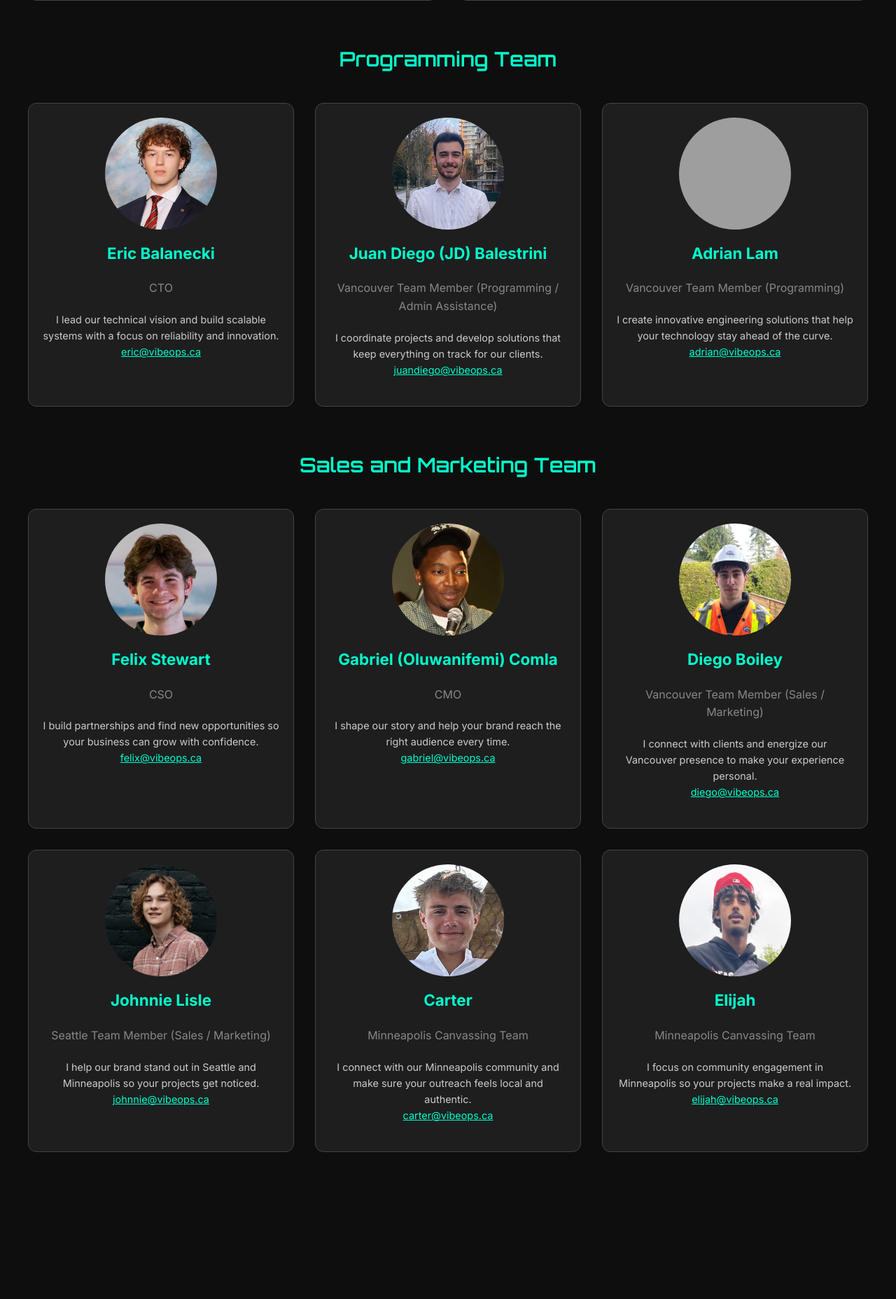
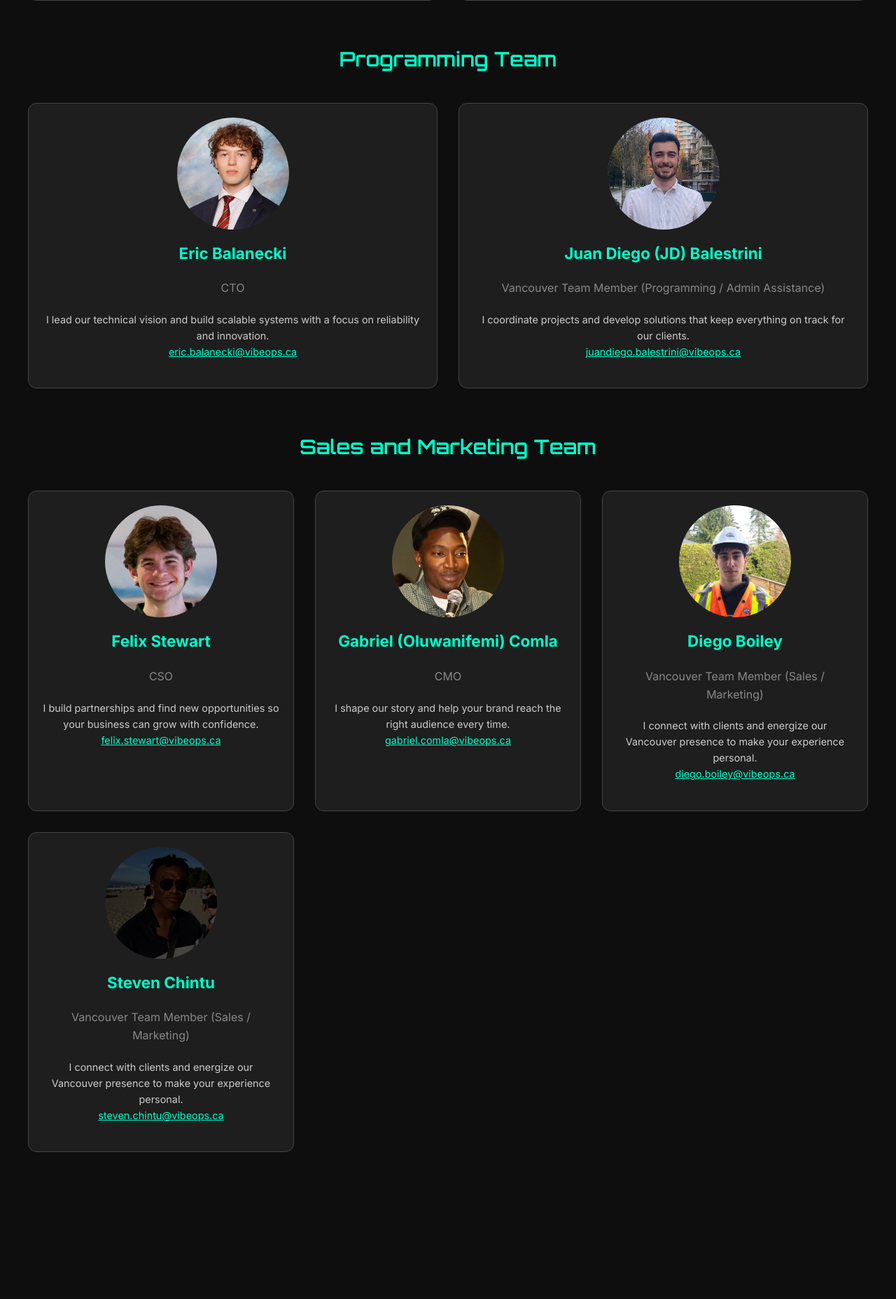
Before and after one commit to VibeOps-Git/vibeops-site-v2, a Flask app: page /team in a window 1280 px wide. Shown: the part 909-2765 px from the top of the page at 70% size. Run offline with Flask 3, Linux system fonts and the light colour scheme; parts of the project's set-up code (start-up, migrations or seed data) failed here and were passed over; grey boxes are pictures that could not be loaded.

Commit message:
Update team.html

```diff
--- a/templates/team.html
+++ b/templates/team.html
@@ -45,7 +45,7 @@
                     <p class="role">CTO</p>
                     <p class="bio">
                         I lead our technical vision and build scalable systems with a focus on reliability and innovation.<br>
-                        <a href="mailto:eric@vibeops.ca">eric@vibeops.ca</a>
+                        <a href="mailto:eric.balanecki@vibeops.ca">eric.balanecki@vibeops.ca</a>
                     </p>
                 </div>
                 <div class="team-card">
@@ -56,18 +56,7 @@
                     <p class="role">Vancouver Team Member (Programming / Admin Assistance)</p>
                     <p class="bio">
                         I coordinate projects and develop solutions that keep everything on track for our clients.<br>
-                        <a href="mailto:juandiego@vibeops.ca">juandiego@vibeops.ca</a>
-                    </p>
-                </div>
-                <div class="team-card">
-                    <div class="team-image">
-                        <img src="/static/team/adrian.jpeg" alt="Adrian, Programming Team Member" onerror="this.src='/static/team/placeholder.jpg'">
-                    </div>
-                    <h4>Adrian Lam</h4>
-                    <p class="role">Vancouver Team Member (Programming)</p>
-                    <p class="bio">
-                        I create innovative engineering solutions that help your technology stay ahead of the curve.<br>
-                        <a href="mailto:adrian@vibeops.ca">adrian@vibeops.ca</a>
+                        <a href="mailto:juandiego.balestrini@vibeops.ca">juandiego.balestrini@vibeops.ca</a>
                     </p>
                 </div>
             </div>
@@ -85,7 +74,7 @@
                     <p class="role">CSO</p>
                     <p class="bio">
                         I build partnerships and find new opportunities so your business can grow with confidence.<br>
-                        <a href="mailto:felix@vibeops.ca">felix@vibeops.ca</a>
+                        <a href="mailto:felix@vibeops.ca">felix.stewart@vibeops.ca</a>
                     </p>
                 </div>
                 <div class="team-card">
@@ -96,7 +85,7 @@
                     <p class="role">CMO</p>
                     <p class="bio">
                         I shape our story and help your brand reach the right audience every time.<br>
-                        <a href="mailto:gabriel@vibeops.ca">gabriel@vibeops.ca</a>
+                        <a href="mailto:gabriel.comla@vibeops.ca">gabriel.comla@vibeops.ca</a>
                     </p>
                 </div>
                 <div class="team-card">
@@ -107,40 +96,18 @@
                     <p class="role">Vancouver Team Member (Sales / Marketing)</p>
                     <p class="bio">
                         I connect with clients and energize our Vancouver presence to make your experience personal.<br>
-                        <a href="mailto:diego@vibeops.ca">diego@vibeops.ca</a>
+                        <a href="mailto:diego.boiley@vibeops.ca">diego.boiley@vibeops.ca</a>
                     </p>
                 </div>
                 <div class="team-card">
                     <div class="team-image">
-                        <img src="/static/team/johnnie.jpeg" alt="Johnnie Lisle, Sales and Marketing Team Member" onerror="this.src='/static/team/placeholder.jpg'">
+                        <img src="/static/team/steven.jpg" alt="Diego Boiley, Sales and Marketing Team Member" onerror="this.src='/static/team/placeholder.jpg'">
                     </div>
-                    <h4>Johnnie Lisle</h4>
-                    <p class="role">Seattle Team Member (Sales / Marketing)</p>
+                    <h4>Steven Chintu</h4>
+                    <p class="role">Vancouver Team Member (Sales / Marketing)</p>
                     <p class="bio">
-                        I help our brand stand out in Seattle and Minneapolis so your projects get noticed.<br>
-                        <a href="mailto:johnnie@vibeops.ca">johnnie@vibeops.ca</a>
-                    </p>
-                </div>
-                <div class="team-card">
-                    <div class="team-image">
-                        <img src="/static/team/carter.jpg" alt="Carter Johannsen, Minneapolis Canvassing Team Member" onerror="this.src='/static/team/placeholder.jpg'">
-                    </div>
-                    <h4>Carter</h4>
-                    <p class="role">Minneapolis Canvassing Team</p>
-                    <p class="bio">
-                        I connect with our Minneapolis community and make sure your outreach feels local and authentic.<br>
-                        <a href="mailto:carter@vibeops.ca">carter@vibeops.ca</a>
-                    </p>
-                </div>
-                <div class="team-card">
-                    <div class="team-image">
-                        <img src="/static/team/elijah.jpg" alt="Elijah, Minneapolis Canvassing Team Member" onerror="this.src='/static/team/placeholder.jpg'">
-                    </div>
-                    <h4>Elijah</h4>
-                    <p class="role">Minneapolis Canvassing Team</p>
-                    <p class="bio">
-                        I focus on community engagement in Minneapolis so your projects make a real impact.<br>
-                        <a href="mailto:elijah@vibeops.ca">elijah@vibeops.ca</a>
+                        I connect with clients and energize our Vancouver presence to make your experience personal.<br>
+                        <a href="mailto:diego@vibeops.ca">steven.chintu@vibeops.ca</a>
                     </p>
                 </div>
             </div>
```
